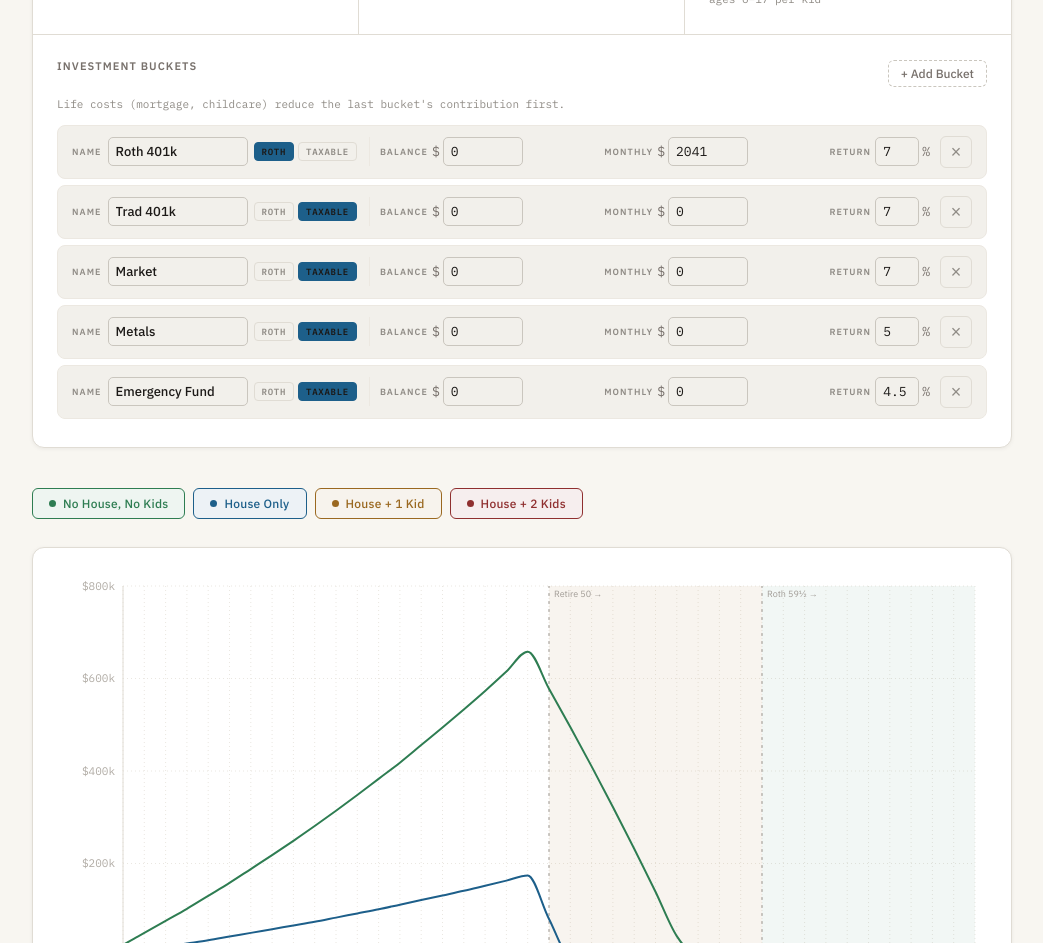
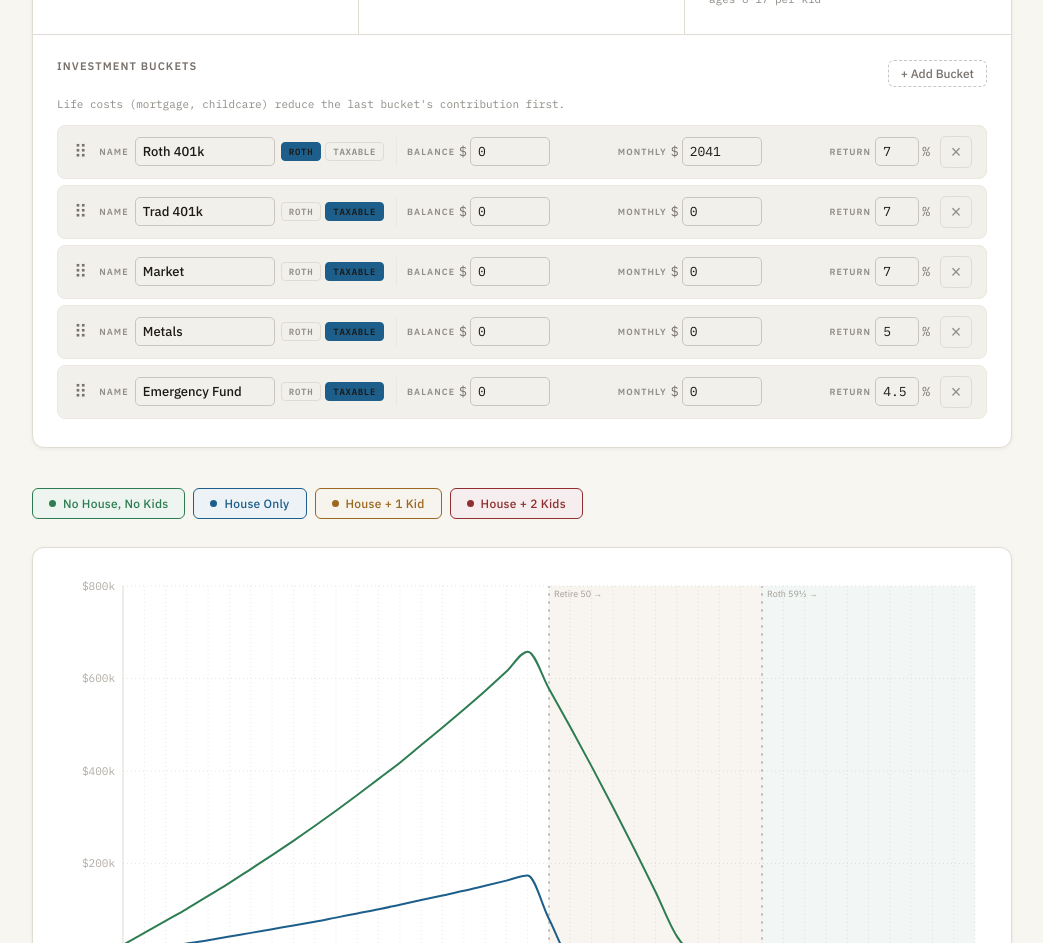
Before and after one commit to cole-titze/retirement-calculator, a React (Vite) app: page / in a window 1280 px wide. Shown: the part 940-1883 px from the top of the page, without its empty margins (118-1161 px from the left). Built offline with nearby package versions, Linux system fonts and the light colour scheme.

Commit message:
Add moving buckets

```diff
--- a/src/App.module.scss
+++ b/src/App.module.scss
@@ -919,10 +919,33 @@ $font-mono:    'IBM Plex Mono', 'Courier New', monospace;
   border: 1px solid var(--border-dim);
   border-radius: 8px;
   padding: 10px 14px;
+  user-select: none;
+
+  input[type="text"] {
+    user-select: text;
+  }
 
   @media (max-width: 600px) {
     flex-wrap: wrap;
     padding: 10px 12px;
+  }
+}
+
+.bucketRowDragOver {
+  border-color: var(--accent, #4dbf7c);
+  background: var(--bg-hover, color-mix(in srgb, var(--bg-input) 85%, var(--accent, #4dbf7c)));
+}
+
+.bucketDragHandle {
+  cursor: grab;
+  color: var(--text-muted, #888);
+  font-size: 18px;
+  line-height: 1;
+  padding: 0 2px;
+  flex-shrink: 0;
+
+  &:active {
+    cursor: grabbing;
   }
 }
 
--- a/src/App.tsx
+++ b/src/App.tsx
@@ -1,4 +1,4 @@
-import { useState, useEffect } from "react";
+import { useState, useEffect, useRef } from "react";
 import {
   LineChart, Line, XAxis, YAxis, CartesianGrid, Tooltip,
   ResponsiveContainer, ReferenceLine, ReferenceArea,
@@ -201,6 +201,21 @@ export default function FireScenarios() {
 
   const deleteBucket = (id: string) =>
     setBuckets(prev => prev.length > 1 ? prev.filter(b => b.id !== id) : prev);
+
+  const draggedBucketId = useRef<string | null>(null);
+  const [dragOverBucketId, setDragOverBucketId] = useState<string | null>(null);
+
+  const reorderBuckets = (fromId: string, toId: string) => {
+    setBuckets(prev => {
+      const from = prev.findIndex(b => b.id === fromId);
+      const to = prev.findIndex(b => b.id === toId);
+      if (from === -1 || to === -1 || from === to) return prev;
+      const next = [...prev];
+      const [item] = next.splice(from, 1);
+      next.splice(to, 0, item);
+      return next;
+    });
+  };
 
   const addBucket = () =>
     setBuckets(prev => [...prev, {
@@ -557,7 +572,19 @@ export default function FireScenarios() {
           </div>
           <div className={styles.bucketList}>
             {buckets.map(bucket => (
-              <div key={bucket.id} className={styles.bucketRow}>
+              <div
+                key={bucket.id}
+                className={`${styles.bucketRow}${dragOverBucketId === bucket.id ? ` ${styles.bucketRowDragOver}` : ''}`}
+                onDragOver={e => { e.preventDefault(); if (draggedBucketId.current !== bucket.id) setDragOverBucketId(bucket.id); }}
+                onDrop={e => { e.preventDefault(); if (draggedBucketId.current && draggedBucketId.current !== bucket.id) reorderBuckets(draggedBucketId.current, bucket.id); setDragOverBucketId(null); }}
+                onDragLeave={() => setDragOverBucketId(null)}
+              >
+                <div
+                  className={styles.bucketDragHandle}
+                  draggable
+                  onDragStart={e => { draggedBucketId.current = bucket.id; e.dataTransfer.effectAllowed = 'move'; }}
+                  onDragEnd={() => { draggedBucketId.current = null; setDragOverBucketId(null); }}
+                >⠿</div>
                 <div className={styles.bucketLabelField}>
                   <div className={styles.bucketFieldLabel}>Name</div>
                   <input
```
